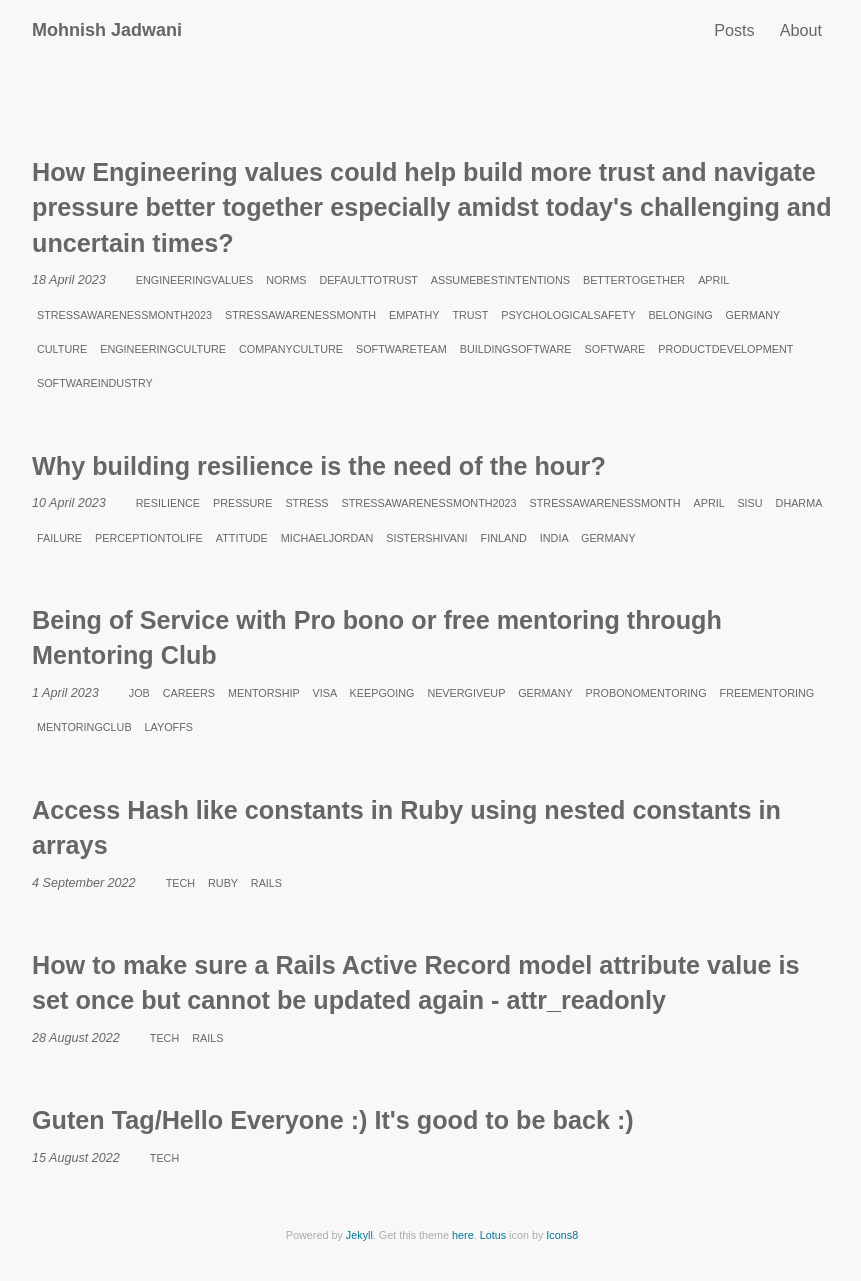
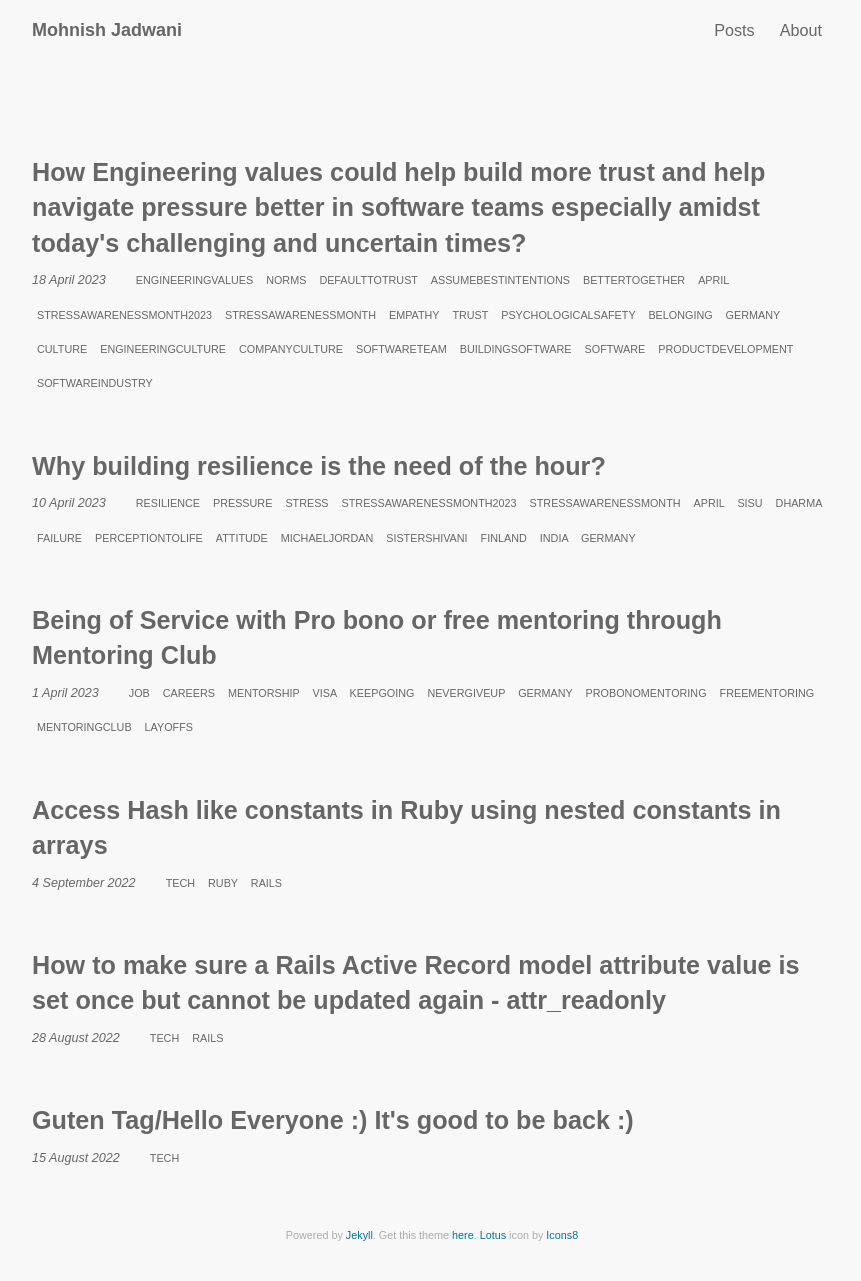
Before and after one commit to boddhisattva/website, a Jekyll site: the page built from index.html, in a window 1280 px wide. Shown: the whole page, without its empty margins (208-1069 px from the left). Built offline with Jekyll 4.4.1, drawn with Linux system fonts in a browser that asks for light colours.

Commit message:
Rename file and specify in software teams because that's the actual context

```diff
--- a/_posts/2023-04-18-how-engineering-values-could-help-build-trust-and-navigate-pressure-better-especially-amidst-todays-challenging-and-uncertain-times.md
+++ b/_posts/2023-04-18-how-engineering-values-could-help-build-trust-and-navigate-pressure-better-in-software-teams-especially-amidst-todays-challenging-and-uncertain-times.md
@@ -1,6 +1,6 @@
 ---
 layout: post
-title: "How Engineering values could help build more trust and navigate pressure better together especially amidst today's challenging and uncertain times?"
+title: "How Engineering values could help build more trust and help navigate pressure better in software teams especially amidst today's challenging and uncertain times?"
 date:  2023-04-18 20:43:00 +02:00
 categories:
   - engineeringvalues
```
